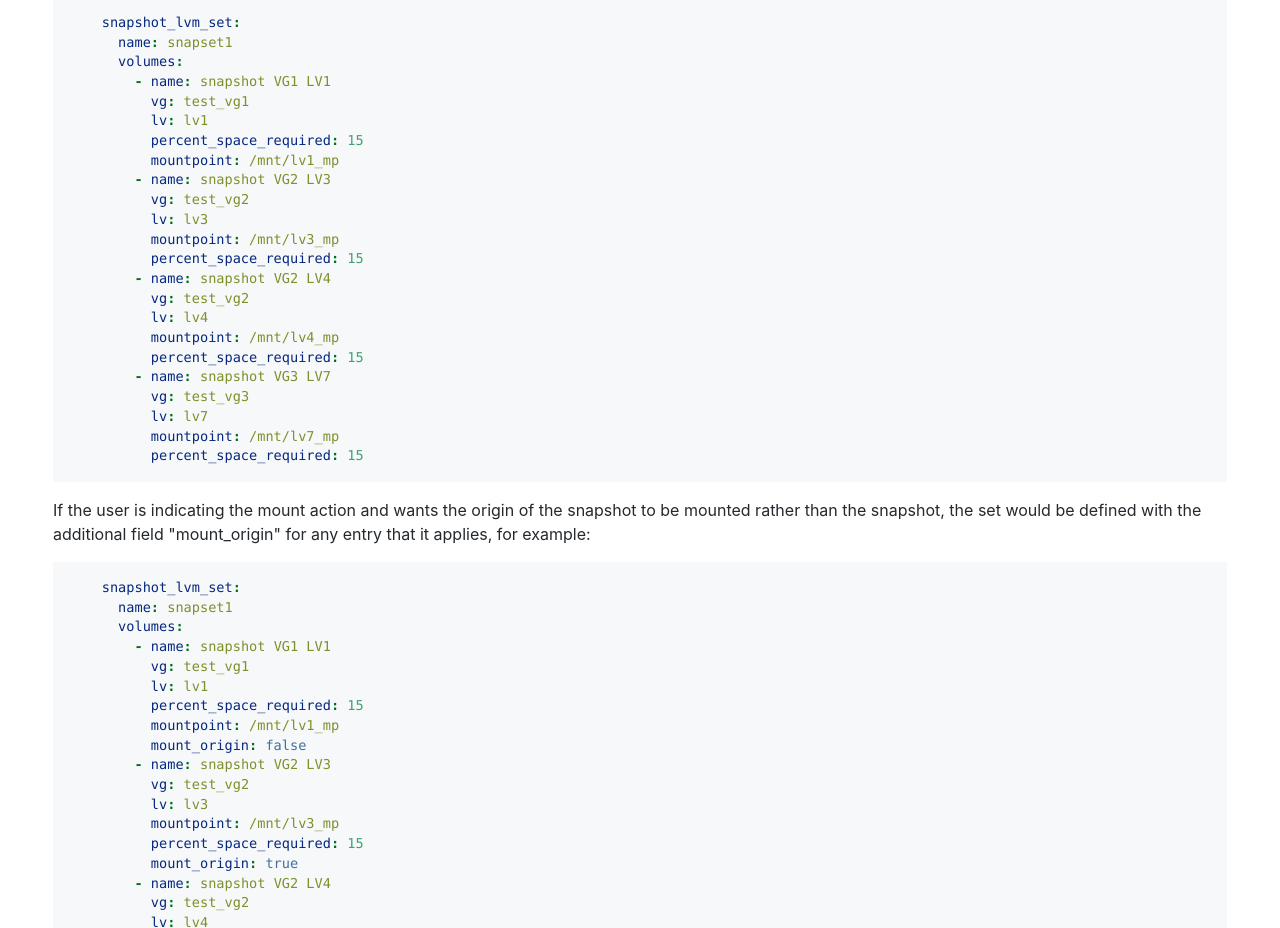
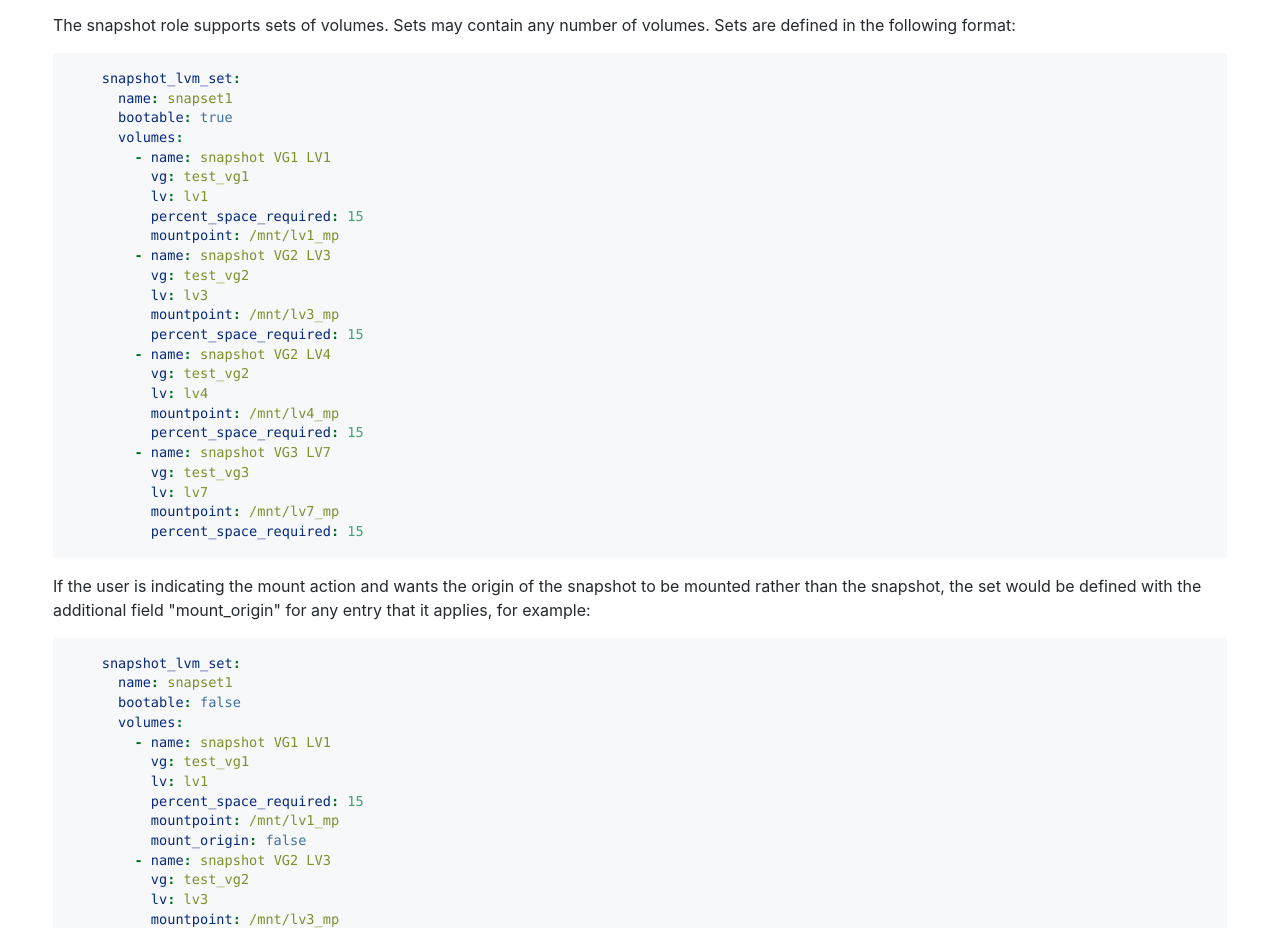
Before and after one commit to linux-system-roles/snapshot, a plain HTML site: page docs/index.html in a window 1280 px wide. Shown: the part 1872-2800 px from the top of the page. Drawn offline with Linux system fonts and the light colour scheme.

Commit message:
Update README.html for latest

```diff
--- a/docs/index.html
+++ b/docs/index.html
@@ -171,6 +171,11 @@ id="toc-snapshot_lvm_mount_options">snapshot_lvm_mount_options</a></li>
 id="toc-snapshot_lvm_unmount_all">snapshot_lvm_unmount_all</a></li>
 <li><a href="#snapshot_lvm_vg_include"
 id="toc-snapshot_lvm_vg_include">snapshot_lvm_vg_include</a></li>
+<li><a href="#snapshot_lvm_bootable"
+id="toc-snapshot_lvm_bootable">snapshot_lvm_bootable</a></li>
+<li><a href="#snapshot_use_copr-experimental"
+id="toc-snapshot_use_copr-experimental">snapshot_use_copr
+(EXPERIMENTAL)</a></li>
 <li><a href="#variables-exported-by-the-role"
 id="toc-variables-exported-by-the-role">Variables Exported by the
 Role</a>
@@ -226,27 +231,28 @@ number of volumes. Sets are defined in the following format:</p>
 <div class="sourceCode" id="cb2"><pre
 class="sourceCode yaml"><code class="sourceCode yaml"><span id="cb2-1"><a href="#cb2-1" aria-hidden="true" tabindex="-1"></a><span class="at">    </span><span class="fu">snapshot_lvm_set</span><span class="kw">:</span></span>
 <span id="cb2-2"><a href="#cb2-2" aria-hidden="true" tabindex="-1"></a><span class="at">      </span><span class="fu">name</span><span class="kw">:</span><span class="at"> snapset1</span></span>
-<span id="cb2-3"><a href="#cb2-3" aria-hidden="true" tabindex="-1"></a><span class="at">      </span><span class="fu">volumes</span><span class="kw">:</span></span>
-<span id="cb2-4"><a href="#cb2-4" aria-hidden="true" tabindex="-1"></a><span class="at">        </span><span class="kw">-</span><span class="at"> </span><span class="fu">name</span><span class="kw">:</span><span class="at"> snapshot VG1 LV1</span></span>
-<span id="cb2-5"><a href="#cb2-5" aria-hidden="true" tabindex="-1"></a><span class="at">          </span><span class="fu">vg</span><span class="kw">:</span><span class="at"> test_vg1</span></span>
-<span id="cb2-6"><a href="#cb2-6" aria-hidden="true" tabindex="-1"></a><span class="at">          </span><span class="fu">lv</span><span class="kw">:</span><span class="at"> lv1</span></span>
-<span id="cb2-7"><a href="#cb2-7" aria-hidden="true" tabindex="-1"></a><span class="at">          </span><span class="fu">percent_space_required</span><span class="kw">:</span><span class="at"> </span><span class="dv">15</span></span>
-<span id="cb2-8"><a href="#cb2-8" aria-hidden="true" tabindex="-1"></a><span class="at">          </span><span class="fu">mountpoint</span><span class="kw">:</span><span class="at"> /mnt/lv1_mp</span></span>
-<span id="cb2-9"><a href="#cb2-9" aria-hidden="true" tabindex="-1"></a><span class="at">        </span><span class="kw">-</span><span class="at"> </span><span class="fu">name</span><span class="kw">:</span><span class="at"> snapshot VG2 LV3</span></span>
-<span id="cb2-10"><a href="#cb2-10" aria-hidden="true" tabindex="-1"></a><span class="at">          </span><span class="fu">vg</span><span class="kw">:</span><span class="at"> test_vg2</span></span>
-<span id="cb2-11"><a href="#cb2-11" aria-hidden="true" tabindex="-1"></a><span class="at">          </span><span class="fu">lv</span><span class="kw">:</span><span class="at"> lv3</span></span>
-<span id="cb2-12"><a href="#cb2-12" aria-hidden="true" tabindex="-1"></a><span class="at">          </span><span class="fu">mountpoint</span><span class="kw">:</span><span class="at"> /mnt/lv3_mp</span></span>
-<span id="cb2-13"><a href="#cb2-13" aria-hidden="true" tabindex="-1"></a><span class="at">          </span><span class="fu">percent_space_required</span><span class="kw">:</span><span class="at"> </span><span class="dv">15</span></span>
-<span id="cb2-14"><a href="#cb2-14" aria-hidden="true" tabindex="-1"></a><span class="at">        </span><span class="kw">-</span><span class="at"> </span><span class="fu">name</span><span class="kw">:</span><span class="at"> snapshot VG2 LV4</span></span>
-<span id="cb2-15"><a href="#cb2-15" aria-hidden="true" tabindex="-1"></a><span class="at">          </span><span class="fu">vg</span><span class="kw">:</span><span class="at"> test_vg2</span></span>
-<span id="cb2-16"><a href="#cb2-16" aria-hidden="true" tabindex="-1"></a><span class="at">          </span><span class="fu">lv</span><span class="kw">:</span><span class="at"> lv4</span></span>
-<span id="cb2-17"><a href="#cb2-17" aria-hidden="true" tabindex="-1"></a><span class="at">          </span><span class="fu">mountpoint</span><span class="kw">:</span><span class="at"> /mnt/lv4_mp</span></span>
-<span id="cb2-18"><a href="#cb2-18" aria-hidden="true" tabindex="-1"></a><span class="at">          </span><span class="fu">percent_space_required</span><span class="kw">:</span><span class="at"> </span><span class="dv">15</span></span>
-<span id="cb2-19"><a href="#cb2-19" aria-hidden="true" tabindex="-1"></a><span class="at">        </span><span class="kw">-</span><span class="at"> </span><span class="fu">name</span><span class="kw">:</span><span class="at"> snapshot VG3 LV7</span></span>
-<span id="cb2-20"><a href="#cb2-20" aria-hidden="true" tabindex="-1"></a><span class="at">          </span><span class="fu">vg</span><span class="kw">:</span><span class="at"> test_vg3</span></span>
-<span id="cb2-21"><a href="#cb2-21" aria-hidden="true" tabindex="-1"></a><span class="at">          </span><span class="fu">lv</span><span class="kw">:</span><span class="at"> lv7</span></span>
-<span id="cb2-22"><a href="#cb2-22" aria-hidden="true" tabindex="-1"></a><span class="at">          </span><span class="fu">mountpoint</span><span class="kw">:</span><span class="at"> /mnt/lv7_mp</span></span>
-<span id="cb2-23"><a href="#cb2-23" aria-hidden="true" tabindex="-1"></a><span class="at">          </span><span class="fu">percent_space_required</span><span class="kw">:</span><span class="at"> </span><span class="dv">15</span></span></code></pre></div>
+<span id="cb2-3"><a href="#cb2-3" aria-hidden="true" tabindex="-1"></a><span class="at">      </span><span class="fu">bootable</span><span class="kw">:</span><span class="at"> </span><span class="ch">true</span></span>
+<span id="cb2-4"><a href="#cb2-4" aria-hidden="true" tabindex="-1"></a><span class="at">      </span><span class="fu">volumes</span><span class="kw">:</span></span>
+<span id="cb2-5"><a href="#cb2-5" aria-hidden="true" tabindex="-1"></a><span class="at">        </span><span class="kw">-</span><span class="at"> </span><span class="fu">name</span><span class="kw">:</span><span class="at"> snapshot VG1 LV1</span></span>
+<span id="cb2-6"><a href="#cb2-6" aria-hidden="true" tabindex="-1"></a><span class="at">          </span><span class="fu">vg</span><span class="kw">:</span><span class="at"> test_vg1</span></span>
+<span id="cb2-7"><a href="#cb2-7" aria-hidden="true" tabindex="-1"></a><span class="at">          </span><span class="fu">lv</span><span class="kw">:</span><span class="at"> lv1</span></span>
+<span id="cb2-8"><a href="#cb2-8" aria-hidden="true" tabindex="-1"></a><span class="at">          </span><span class="fu">percent_space_required</span><span class="kw">:</span><span class="at"> </span><span class="dv">15</span></span>
+<span id="cb2-9"><a href="#cb2-9" aria-hidden="true" tabindex="-1"></a><span class="at">          </span><span class="fu">mountpoint</span><span class="kw">:</span><span class="at"> /mnt/lv1_mp</span></span>
+<span id="cb2-10"><a href="#cb2-10" aria-hidden="true" tabindex="-1"></a><span class="at">        </span><span class="kw">-</span><span class="at"> </span><span class="fu">name</span><span class="kw">:</span><span class="at"> snapshot VG2 LV3</span></span>
+<span id="cb2-11"><a href="#cb2-11" aria-hidden="true" tabindex="-1"></a><span class="at">          </span><span class="fu">vg</span><span class="kw">:</span><span class="at"> test_vg2</span></span>
+<span id="cb2-12"><a href="#cb2-12" aria-hidden="true" tabindex="-1"></a><span class="at">          </span><span class="fu">lv</span><span class="kw">:</span><span class="at"> lv3</span></span>
+<span id="cb2-13"><a href="#cb2-13" aria-hidden="true" tabindex="-1"></a><span class="at">          </span><span class="fu">mountpoint</span><span class="kw">:</span><span class="at"> /mnt/lv3_mp</span></span>
+<span id="cb2-14"><a href="#cb2-14" aria-hidden="true" tabindex="-1"></a><span class="at">          </span><span class="fu">percent_space_required</span><span class="kw">:</span><span class="at"> </span><span class="dv">15</span></span>
+<span id="cb2-15"><a href="#cb2-15" aria-hidden="true" tabindex="-1"></a><span class="at">        </span><span class="kw">-</span><span class="at"> </span><span class="fu">name</span><span class="kw">:</span><span class="at"> snapshot VG2 LV4</span></span>
+<span id="cb2-16"><a href="#cb2-16" aria-hidden="true" tabindex="-1"></a><span class="at">          </span><span class="fu">vg</span><span class="kw">:</span><span class="at"> test_vg2</span></span>
+<span id="cb2-17"><a href="#cb2-17" aria-hidden="true" tabindex="-1"></a><span class="at">          </span><span class="fu">lv</span><span class="kw">:</span><span class="at"> lv4</span></span>
+<span id="cb2-18"><a href="#cb2-18" aria-hidden="true" tabindex="-1"></a><span class="at">          </span><span class="fu">mountpoint</span><span class="kw">:</span><span class="at"> /mnt/lv4_mp</span></span>
+<span id="cb2-19"><a href="#cb2-19" aria-hidden="true" tabindex="-1"></a><span class="at">          </span><span class="fu">percent_space_required</span><span class="kw">:</span><span class="at"> </span><span class="dv">15</span></span>
+<span id="cb2-20"><a href="#cb2-20" aria-hidden="true" tabindex="-1"></a><span class="at">        </span><span class="kw">-</span><span class="at"> </span><span class="fu">name</span><span class="kw">:</span><span class="at"> snapshot VG3 LV7</span></span>
+<span id="cb2-21"><a href="#cb2-21" aria-hidden="true" tabindex="-1"></a><span class="at">          </span><span class="fu">vg</span><span class="kw">:</span><span class="at"> test_vg3</span></span>
+<span id="cb2-22"><a href="#cb2-22" aria-hidden="true" tabindex="-1"></a><span class="at">          </span><span class="fu">lv</span><span class="kw">:</span><span class="at"> lv7</span></span>
+<span id="cb2-23"><a href="#cb2-23" aria-hidden="true" tabindex="-1"></a><span class="at">          </span><span class="fu">mountpoint</span><span class="kw">:</span><span class="at"> /mnt/lv7_mp</span></span>
+<span id="cb2-24"><a href="#cb2-24" aria-hidden="true" tabindex="-1"></a><span class="at">          </span><span class="fu">percent_space_required</span><span class="kw">:</span><span class="at"> </span><span class="dv">15</span></span></code></pre></div>
 <p>If the user is indicating the mount action and wants the origin of
 the snapshot to be mounted rather than the snapshot, the set would be
 defined with the additional field "mount_origin" for any entry that it
@@ -254,31 +260,32 @@ applies, for example:</p>
 <div class="sourceCode" id="cb3"><pre
 class="sourceCode yaml"><code class="sourceCode yaml"><span id="cb3-1"><a href="#cb3-1" aria-hidden="true" tabindex="-1"></a><span class="at">    </span><span class="fu">snapshot_lvm_set</span><span class="kw">:</span></span>
 <span id="cb3-2"><a href="#cb3-2" aria-hidden="true" tabindex="-1"></a><span class="at">      </span><span class="fu">name</span><span class="kw">:</span><span class="at"> snapset1</span></span>
-<span id="cb3-3"><a href="#cb3-3" aria-hidden="true" tabindex="-1"></a><span class="at">      </span><span class="fu">volumes</span><span class="kw">:</span></span>
-<span id="cb3-4"><a href="#cb3-4" aria-hidden="true" tabindex="-1"></a><span class="at">        </span><span class="kw">-</span><span class="at"> </span><span class="fu">name</span><span class="kw">:</span><span class="at"> snapshot VG1 LV1</span></span>
-<span id="cb3-5"><a href="#cb3-5" aria-hidden="true" tabindex="-1"></a><span class="at">          </span><span class="fu">vg</span><span class="kw">:</span><span class="at"> test_vg1</span></span>
-<span id="cb3-6"><a href="#cb3-6" aria-hidden="true" tabindex="-1"></a><span class="at">          </span><span class="fu">lv</span><span class="kw">:</span><span class="at"> lv1</span></span>
-<span id="cb3-7"><a href="#cb3-7" aria-hidden="true" tabindex="-1"></a><span class="at">          </span><span class="fu">percent_space_required</span><span class="kw">:</span><span class="at"> </span><span class="dv">15</span></span>
-<span id="cb3-8"><a href="#cb3-8" aria-hidden="true" tabindex="-1"></a><span class="at">          </span><span class="fu">mountpoint</span><span class="kw">:</span><span class="at"> /mnt/lv1_mp</span></span>
-<span id="cb3-9"><a href="#cb3-9" aria-hidden="true" tabindex="-1"></a><span class="at">          </span><span class="fu">mount_origin</span><span class="kw">:</span><span class="at"> </span><span class="ch">false</span></span>
-<span id="cb3-10"><a href="#cb3-10" aria-hidden="true" tabindex="-1"></a><span class="at">        </span><span class="kw">-</span><span class="at"> </span><span class="fu">name</span><span class="kw">:</span><span class="at"> snapshot VG2 LV3</span></span>
-<span id="cb3-11"><a href="#cb3-11" aria-hidden="true" tabindex="-1"></a><span class="at">          </span><span class="fu">vg</span><span class="kw">:</span><span class="at"> test_vg2</span></span>
-<span id="cb3-12"><a href="#cb3-12" aria-hidden="true" tabindex="-1"></a><span class="at">          </span><span class="fu">lv</span><span class="kw">:</span><span class="at"> lv3</span></span>
-<span id="cb3-13"><a href="#cb3-13" aria-hidden="true" tabindex="-1"></a><span class="at">          </span><span class="fu">mountpoint</span><span class="kw">:</span><span class="at"> /mnt/lv3_mp</span></span>
-<span id="cb3-14"><a href="#cb3-14" aria-hidden="true" tabindex="-1"></a><span class="at">          </span><span class="fu">percent_space_required</span><span class="kw">:</span><span class="at"> </span><span class="dv">15</span></span>
-<span id="cb3-15"><a href="#cb3-15" aria-hidden="true" tabindex="-1"></a><span class="at">          </span><span class="fu">mount_origin</span><span class="kw">:</span><span class="at"> </span><span class="ch">true</span></span>
-<span id="cb3-16"><a href="#cb3-16" aria-hidden="true" tabindex="-1"></a><span class="at">        </span><span class="kw">-</span><span class="at"> </span><span class="fu">name</span><span class="kw">:</span><span class="at"> snapshot VG2 LV4</span></span>
-<span id="cb3-17"><a href="#cb3-17" aria-hidden="true" tabindex="-1"></a><span class="at">          </span><span class="fu">vg</span><span class="kw">:</span><span class="at"> test_vg2</span></span>
-<span id="cb3-18"><a href="#cb3-18" aria-hidden="true" tabindex="-1"></a><span class="at">          </span><span class="fu">lv</span><span class="kw">:</span><span class="at"> lv4</span></span>
-<span id="cb3-19"><a href="#cb3-19" aria-hidden="true" tabindex="-1"></a><span class="at">          </span><span class="fu">mountpoint</span><span class="kw">:</span><span class="at"> /mnt/lv4_mp</span></span>
-<span id="cb3-20"><a href="#cb3-20" aria-hidden="true" tabindex="-1"></a><span class="at">          </span><span class="fu">percent_space_required</span><span class="kw">:</span><span class="at"> </span><span class="dv">15</span></span>
-<span id="cb3-21"><a href="#cb3-21" aria-hidden="true" tabindex="-1"></a><span class="at">          </span><span class="fu">mount_origin</span><span class="kw">:</span><span class="at"> </span><span class="ch">false</span></span>
-<span id="cb3-22"><a href="#cb3-22" aria-hidden="true" tabindex="-1"></a><span class="at">        </span><span class="kw">-</span><span class="at"> </span><span class="fu">name</span><span class="kw">:</span><span class="at"> snapshot VG3 LV7</span></span>
-<span id="cb3-23"><a href="#cb3-23" aria-hidden="true" tabindex="-1"></a><span class="at">          </span><span class="fu">vg</span><span class="kw">:</span><span class="at"> test_vg3</span></span>
-<span id="cb3-24"><a href="#cb3-24" aria-hidden="true" tabindex="-1"></a><span class="at">          </span><span class="fu">lv</span><span class="kw">:</span><span class="at"> lv7</span></span>
-<span id="cb3-25"><a href="#cb3-25" aria-hidden="true" tabindex="-1"></a><span class="at">          </span><span class="fu">mountpoint</span><span class="kw">:</span><span class="at"> /mnt/lv7_mp</span></span>
-<span id="cb3-26"><a href="#cb3-26" aria-hidden="true" tabindex="-1"></a><span class="at">          </span><span class="fu">percent_space_required</span><span class="kw">:</span><span class="at"> </span><span class="dv">15</span></span>
-<span id="cb3-27"><a href="#cb3-27" aria-hidden="true" tabindex="-1"></a><span class="at">          </span><span class="fu">mount_origin</span><span class="kw">:</span><span class="at"> </span><span class="ch">true</span></span></code></pre></div>
+<span id="cb3-3"><a href="#cb3-3" aria-hidden="true" tabindex="-1"></a><span class="at">      </span><span class="fu">bootable</span><span class="kw">:</span><span class="at"> </span><span class="ch">false</span></span>
+<span id="cb3-4"><a href="#cb3-4" aria-hidden="true" tabindex="-1"></a><span class="at">      </span><span class="fu">volumes</span><span class="kw">:</span></span>
+<span id="cb3-5"><a href="#cb3-5" aria-hidden="true" tabindex="-1"></a><span class="at">        </span><span class="kw">-</span><span class="at"> </span><span class="fu">name</span><span class="kw">:</span><span class="at"> snapshot VG1 LV1</span></span>
+<span id="cb3-6"><a href="#cb3-6" aria-hidden="true" tabindex="-1"></a><span class="at">          </span><span class="fu">vg</span><span class="kw">:</span><span class="at"> test_vg1</span></span>
+<span id="cb3-7"><a href="#cb3-7" aria-hidden="true" tabindex="-1"></a><span class="at">          </span><span class="fu">lv</span><span class="kw">:</span><span class="at"> lv1</span></span>
+<span id="cb3-8"><a href="#cb3-8" aria-hidden="true" tabindex="-1"></a><span class="at">          </span><span class="fu">percent_space_required</span><span class="kw">:</span><span class="at"> </span><span class="dv">15</span></span>
+<span id="cb3-9"><a href="#cb3-9" aria-hidden="true" tabindex="-1"></a><span class="at">          </span><span class="fu">mountpoint</span><span class="kw">:</span><span class="at"> /mnt/lv1_mp</span></span>
+<span id="cb3-10"><a href="#cb3-10" aria-hidden="true" tabindex="-1"></a><span class="at">          </span><span class="fu">mount_origin</span><span class="kw">:</span><span class="at"> </span><span class="ch">false</span></span>
+<span id="cb3-11"><a href="#cb3-11" aria-hidden="true" tabindex="-1"></a><span class="at">        </span><span class="kw">-</span><span class="at"> </span><span class="fu">name</span><span class="kw">:</span><span class="at"> snapshot VG2 LV3</span></span>
+<span id="cb3-12"><a href="#cb3-12" aria-hidden="true" tabindex="-1"></a><span class="at">          </span><span class="fu">vg</span><span class="kw">:</span><span class="at"> test_vg2</span></span>
+<span id="cb3-13"><a href="#cb3-13" aria-hidden="true" tabindex="-1"></a><span class="at">          </span><span class="fu">lv</span><span class="kw">:</span><span class="at"> lv3</span></span>
+<span id="cb3-14"><a href="#cb3-14" aria-hidden="true" tabindex="-1"></a><span class="at">          </span><span class="fu">mountpoint</span><span class="kw">:</span><span class="at"> /mnt/lv3_mp</span></span>
+<span id="cb3-15"><a href="#cb3-15" aria-hidden="true" tabindex="-1"></a><span class="at">          </span><span class="fu">percent_space_required</span><span class="kw">:</span><span class="at"> </span><span class="dv">15</span></span>
+<span id="cb3-16"><a href="#cb3-16" aria-hidden="true" tabindex="-1"></a><span class="at">          </span><span class="fu">mount_origin</span><span class="kw">:</span><span class="at"> </span><span class="ch">true</span></span>
+<span id="cb3-17"><a href="#cb3-17" aria-hidden="true" tabindex="-1"></a><span class="at">        </span><span class="kw">-</span><span class="at"> </span><span class="fu">name</span><span class="kw">:</span><span class="at"> snapshot VG2 LV4</span></span>
+<span id="cb3-18"><a href="#cb3-18" aria-hidden="true" tabindex="-1"></a><span class="at">          </span><span class="fu">vg</span><span class="kw">:</span><span class="at"> test_vg2</span></span>
+<span id="cb3-19"><a href="#cb3-19" aria-hidden="true" tabindex="-1"></a><span class="at">          </span><span class="fu">lv</span><span class="kw">:</span><span class="at"> lv4</span></span>
+<span id="cb3-20"><a href="#cb3-20" aria-hidden="true" tabindex="-1"></a><span class="at">          </span><span class="fu">mountpoint</span><span class="kw">:</span><span class="at"> /mnt/lv4_mp</span></span>
+<span id="cb3-21"><a href="#cb3-21" aria-hidden="true" tabindex="-1"></a><span class="at">          </span><span class="fu">percent_space_required</span><span class="kw">:</span><span class="at"> </span><span class="dv">15</span></span>
+<span id="cb3-22"><a href="#cb3-22" aria-hidden="true" tabindex="-1"></a><span class="at">          </span><span class="fu">mount_origin</span><span class="kw">:</span><span class="at"> </span><span class="ch">false</span></span>
+<span id="cb3-23"><a href="#cb3-23" aria-hidden="true" tabindex="-1"></a><span class="at">        </span><span class="kw">-</span><span class="at"> </span><span class="fu">name</span><span class="kw">:</span><span class="at"> snapshot VG3 LV7</span></span>
+<span id="cb3-24"><a href="#cb3-24" aria-hidden="true" tabindex="-1"></a><span class="at">          </span><span class="fu">vg</span><span class="kw">:</span><span class="at"> test_vg3</span></span>
+<span id="cb3-25"><a href="#cb3-25" aria-hidden="true" tabindex="-1"></a><span class="at">          </span><span class="fu">lv</span><span class="kw">:</span><span class="at"> lv7</span></span>
+<span id="cb3-26"><a href="#cb3-26" aria-hidden="true" tabindex="-1"></a><span class="at">          </span><span class="fu">mountpoint</span><span class="kw">:</span><span class="at"> /mnt/lv7_mp</span></span>
+<span id="cb3-27"><a href="#cb3-27" aria-hidden="true" tabindex="-1"></a><span class="at">          </span><span class="fu">percent_space_required</span><span class="kw">:</span><span class="at"> </span><span class="dv">15</span></span>
+<span id="cb3-28"><a href="#cb3-28" aria-hidden="true" tabindex="-1"></a><span class="at">          </span><span class="fu">mount_origin</span><span class="kw">:</span><span class="at"> </span><span class="ch">true</span></span></code></pre></div>
 <p>The mount_origin flag defaults to false, so it is not necessary when
 the user is mounting the snapshot rather than the origin.</p>
 <h2 id="snapshot_lvm_snapset_name">snapshot_lvm_snapset_name</h2>
@@ -387,6 +394,16 @@ names of the volume groups you want to use and the rest will be
 excluded. For example, <code>snapshot_lvm_vg_include: "^sql_db_"</code>
 will only operate on volume groups whose names start with
 <code>sql_db_</code>. This uses the Python <code>re.search</code>.</p>
+<h2 id="snapshot_lvm_bootable">snapshot_lvm_bootable</h2>
+<p>Boolean - default is false. Only supported on operating systems that
+support snapshot manager (snapm). When set to true, and passed to the
+'snapshot' command, the snapshot created will have a corresponding boot
+entry. The boot entry will be removed when the snapset is removed.</p>
+<h2 id="snapshot_use_copr-experimental">snapshot_use_copr
+(EXPERIMENTAL)</h2>
+<p>Boolean - default is unset - if you want to enable the copr repo to
+use the latest development version of snapm, use
+<code>snapshot_use_copr: true</code></p>
 <h2 id="variables-exported-by-the-role">Variables Exported by the
 Role</h2>
 <h3 id="snapshot_facts">snapshot_facts</h3>
```
Also changed, not shown: latest/README.html (+63 -46 lines).
